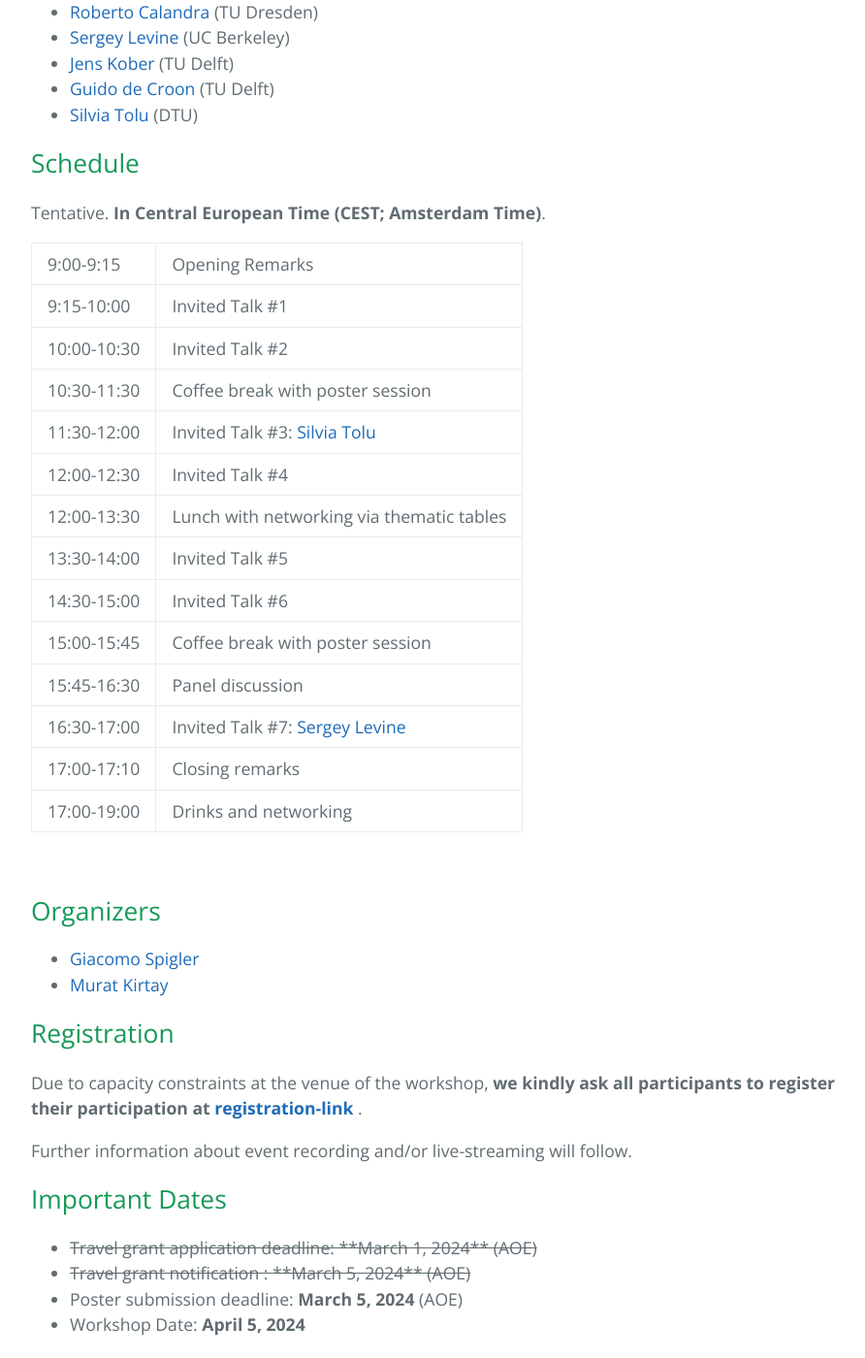
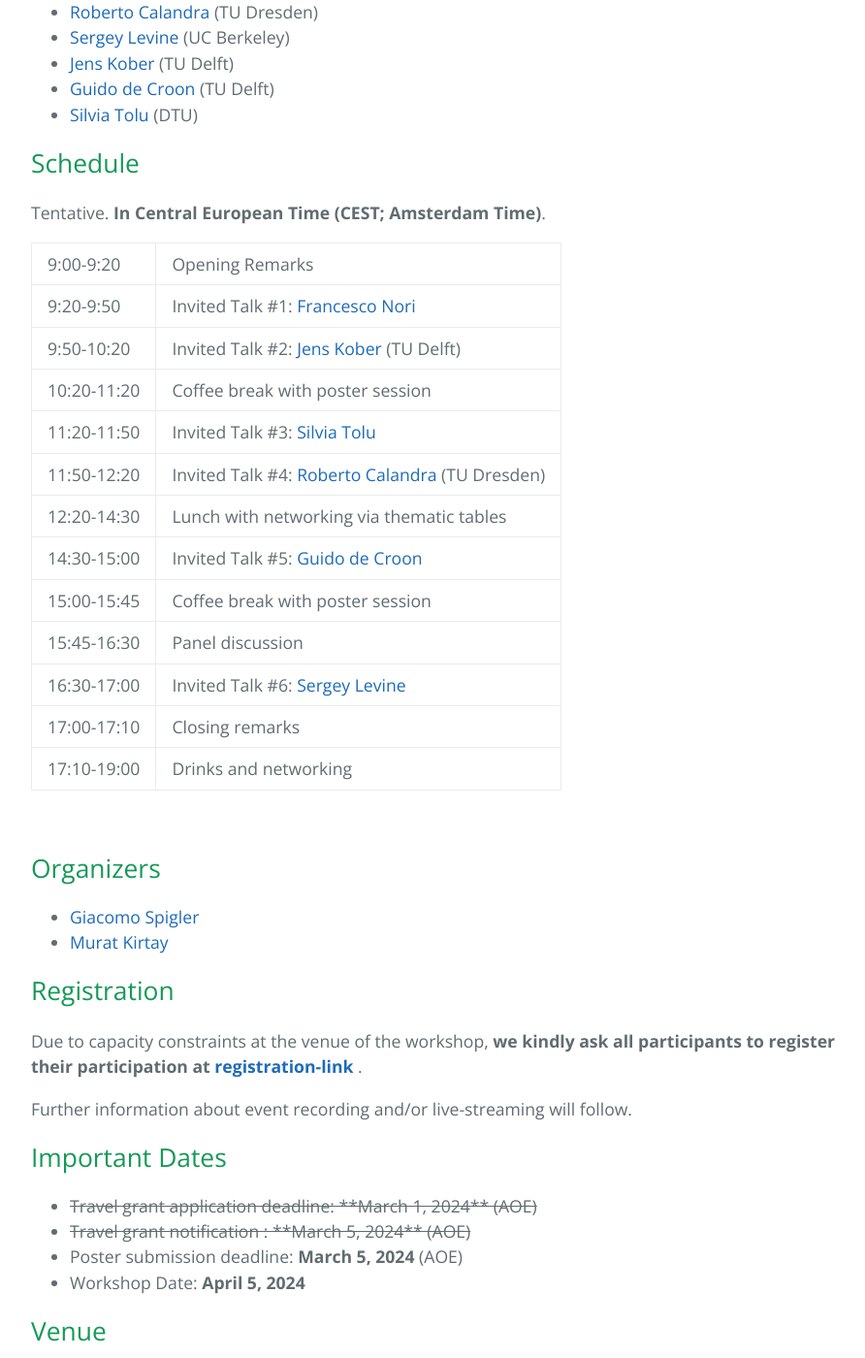
Before and after one commit to airlab-tilburg/ai4robotics-workshop, a Jekyll site: the page built from index.md, in a window 1280 px wide and 1400 px high, scrolled down 1666 px. Shown: the whole window at 97% size, without its empty margins (192-1084 px from the left). Built offline with Jekyll 4.4.1, drawn with Linux system fonts in a browser that asks for light colours.

Commit message:
tentative schedule

```diff
--- a/index.md
+++ b/index.md
@@ -49,20 +49,19 @@ Everybody is encouraged to submit and present a poster. Topics of interest inclu
 
 Tentative. **In Central European Time (CEST; Amsterdam Time)**.
 
-| 9:00-9:15  | Opening Remarks  |
-| 9:15-10:00 | Invited Talk #1  |
-| 10:00-10:30 | Invited Talk #2  |
-| 10:30-11:30 | Coffee break with poster session |
-| 11:30-12:00 | Invited Talk #3: [Silvia Tolu](https://www.dtu.dk/english/Person/cwis?id=102697&tab=1&entity=profile)  |
-| 12:00-12:30 | Invited Talk #4  |
-| 12:00-13:30 | Lunch with networking via thematic tables |
-| 13:30-14:00 | Invited Talk #5  |
-| 14:30-15:00 | Invited Talk #6  |
+| 9:00-9:20  | Opening Remarks  |
+| 9:20-9:50 | Invited Talk #1: [Francesco Nori](https://scholar.google.com/citations?user=t3l8q6gAAAAJ)  |
+| 9:50-10:20 | Invited Talk #2: [Jens Kober](http://www.jenskober.de) (TU Delft)  |
+| 10:20-11:20 | Coffee break with poster session |
+| 11:20-11:50 | Invited Talk #3: [Silvia Tolu](https://www.dtu.dk/english/Person/cwis?id=102697&tab=1&entity=profile)  |
+| 11:50-12:20 | Invited Talk #4: [Roberto Calandra](https://lasr.org/) (TU Dresden)  |
+| 12:20-14:30 | Lunch with networking via thematic tables |
+| 14:30-15:00 | Invited Talk #5: [Guido de Croon](http://www.bene-guido.eu/wordpress/)  |
 | 15:00-15:45 | Coffee break with poster session  |
 | 15:45-16:30 | Panel discussion  |
-| 16:30-17:00 | Invited Talk #7: [Sergey Levine](https://people.eecs.berkeley.edu/~svlevine)  |
+| 16:30-17:00 | Invited Talk #6: [Sergey Levine](https://people.eecs.berkeley.edu/~svlevine)  |
 | 17:00-17:10 | Closing remarks  |
-| 17:00-19:00 | Drinks and networking  |
+| 17:10-19:00 | Drinks and networking  |
 
 
 
```
